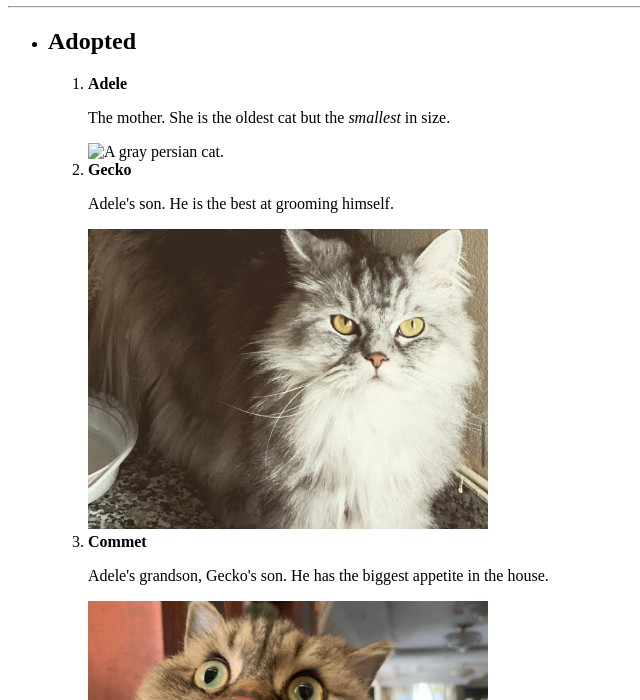
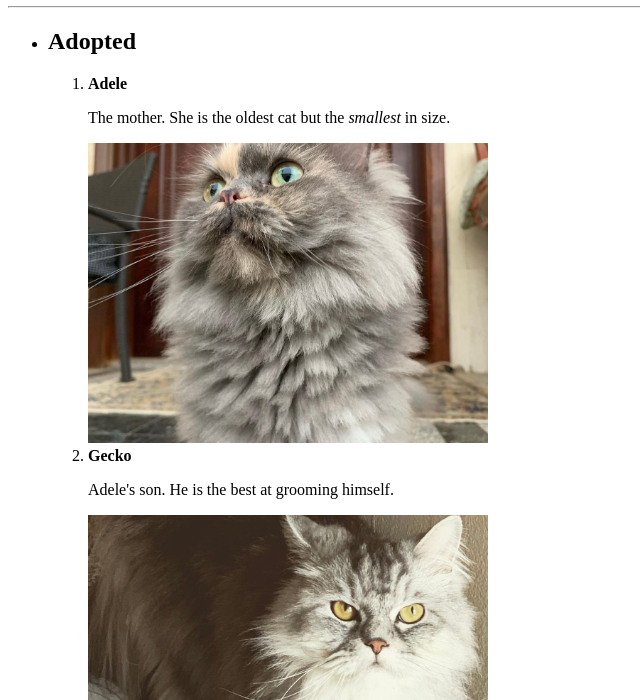
Before and after one commit to m-alkhudair/html-assignment, a plain HTML site: page pages/cats.html in a window 1280 px wide. Shown: the part 100-800 px from the top of the page, without its empty margins (0-640 px from the left). Drawn offline with Linux system fonts and the light colour scheme.

Commit message:
Update cats.html

```diff
--- a/pages/cats.html
+++ b/pages/cats.html
@@ -17,7 +17,7 @@
                     <li>
                         <strong>Adele</strong>
                         <p>The mother. She is the oldest cat but the <em>smallest</em> in size.</p>
-                        <img src="../images/cats/" alt="A gray persian cat." style="object-fit: cover; width: 400px; height: 300px;">
+                        <img src="../images/cats/adele.jpg" alt="A gray persian cat." style="object-fit: cover; width: 400px; height: 300px;">
                     </li>
                     <li>
                         <strong>Gecko</strong>
```
